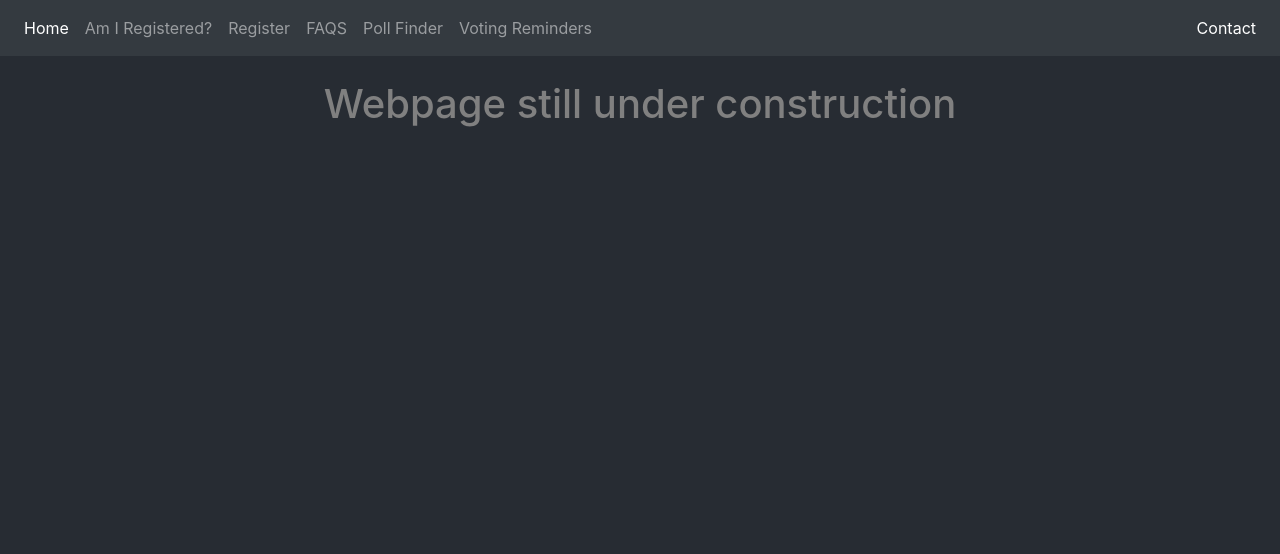
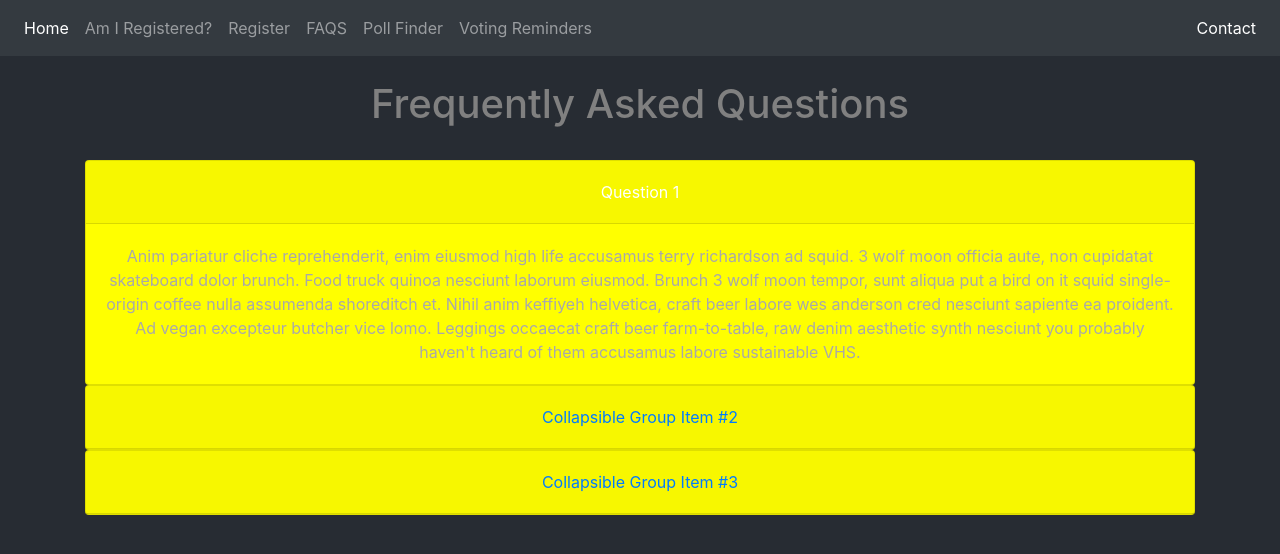
Before and after one commit to kwheelan/Breakthrough, a Flask app: page /faqs in a window 1280 px wide. Shown: the top 554 px of the page. Run offline with Flask 2, Linux system fonts and the light colour scheme; some libraries are stand-ins or nearby versions.

Commit message:
started FAQs

```diff
--- a/webApp1/application.py
+++ b/webApp1/application.py
@@ -57,7 +57,7 @@ def contact():
 
 @app.route("/faqs")
 def faqs():
-    return render_template("progress.html")
+    return render_template("faqs.html")
 
 @app.route("/reminders")
 def remind():
--- a/webApp1/static/stylesheets/style.css
+++ b/webApp1/static/stylesheets/style.css
@@ -25,3 +25,15 @@
     width: 90%;
   }
 }
+
+.faq {
+  background-color: #909090;
+}
+
+.faq-body {
+  color: darkgray;
+}
+
+.card {
+  background-color: yellow;
+}
--- /dev/null
+++ b/webApp1/templates/faqs.html
@@ -0,0 +1,60 @@
+{% extends "layout.html" %}
+<head>
+  <link rel="stylesheet" href="{{ url_for('static', filename='stylesheets/style.css') }}">
+</head>
+
+{% block title %}
+    Frequently Asked Questions
+{% endblock %}
+
+{% block body %}
+
+<br>
+
+<div id="accordion">
+  <div class="card faq">
+    <div class="card-header" id="headingOne">
+      <h5 class="mb-0">
+        <button class="btn btn-link sectLink" data-toggle="collapse" data-target="#collapseOne" aria-expanded="true" aria-controls="collapseOne">
+            Question 1
+        </button>
+      </h5>
+    </div>
+
+    <div id="collapseOne" class="collapse show" aria-labelledby="headingOne" data-parent="#accordion">
+      <div class="card-body faq-body">
+        Anim pariatur cliche reprehenderit, enim eiusmod high life accusamus terry richardson ad squid. 3 wolf moon officia aute, non cupidatat skateboard dolor brunch. Food truck quinoa nesciunt laborum eiusmod. Brunch 3 wolf moon tempor, sunt aliqua put a bird on it squid single-origin coffee nulla assumenda shoreditch et. Nihil anim keffiyeh helvetica, craft beer labore wes anderson cred nesciunt sapiente ea proident. Ad vegan excepteur butcher vice lomo. Leggings occaecat craft beer farm-to-table, raw denim aesthetic synth nesciunt you probably haven't heard of them accusamus labore sustainable VHS.
+      </div>
+    </div>
+  </div>
+  <div class="card">
+    <div class="card-header" id="headingTwo">
+      <h5 class="mb-0">
+        <button class="btn btn-link collapsed" data-toggle="collapse" data-target="#collapseTwo" aria-expanded="false" aria-controls="collapseTwo">
+          Collapsible Group Item #2
+        </button>
+      </h5>
+    </div>
+    <div id="collapseTwo" class="collapse" aria-labelledby="headingTwo" data-parent="#accordion">
+      <div class="card-body">
+        Anim pariatur cliche reprehenderit, enim eiusmod high life accusamus terry richardson ad squid. 3 wolf moon officia aute, non cupidatat skateboard dolor brunch. Food truck quinoa nesciunt laborum eiusmod. Brunch 3 wolf moon tempor, sunt aliqua put a bird on it squid single-origin coffee nulla assumenda shoreditch et. Nihil anim keffiyeh helvetica, craft beer labore wes anderson cred nesciunt sapiente ea proident. Ad vegan excepteur butcher vice lomo. Leggings occaecat craft beer farm-to-table, raw denim aesthetic synth nesciunt you probably haven't heard of them accusamus labore sustainable VHS.
+      </div>
+    </div>
+  </div>
+  <div class="card">
+    <div class="card-header" id="headingThree">
+      <h5 class="mb-0">
+        <button class="btn btn-link collapsed" data-toggle="collapse" data-target="#collapseThree" aria-expanded="false" aria-controls="collapseThree">
+          Collapsible Group Item #3
+        </button>
+      </h5>
+    </div>
+    <div id="collapseThree" class="collapse" aria-labelledby="headingThree" data-parent="#accordion">
+      <div class="card-body">
+        Anim pariatur cliche reprehenderit, enim eiusmod high life accusamus terry richardson ad squid. 3 wolf moon officia aute, non cupidatat skateboard dolor brunch. Food truck quinoa nesciunt laborum eiusmod. Brunch 3 wolf moon tempor, sunt aliqua put a bird on it squid single-origin coffee nulla assumenda shoreditch et. Nihil anim keffiyeh helvetica, craft beer labore wes anderson cred nesciunt sapiente ea proident. Ad vegan excepteur butcher vice lomo. Leggings occaecat craft beer farm-to-table, raw denim aesthetic synth nesciunt you probably haven't heard of them accusamus labore sustainable VHS.
+      </div>
+    </div>
+  </div>
+</div>
+
+{% endblock %}
```
Also changed, not shown: webApp1/templates/index.html (+17 -4 lines), webApp1/templates/poll_form.html (+55 -1 lines), webApp1/templates/registrationForm.html (+2 -5 lines).
